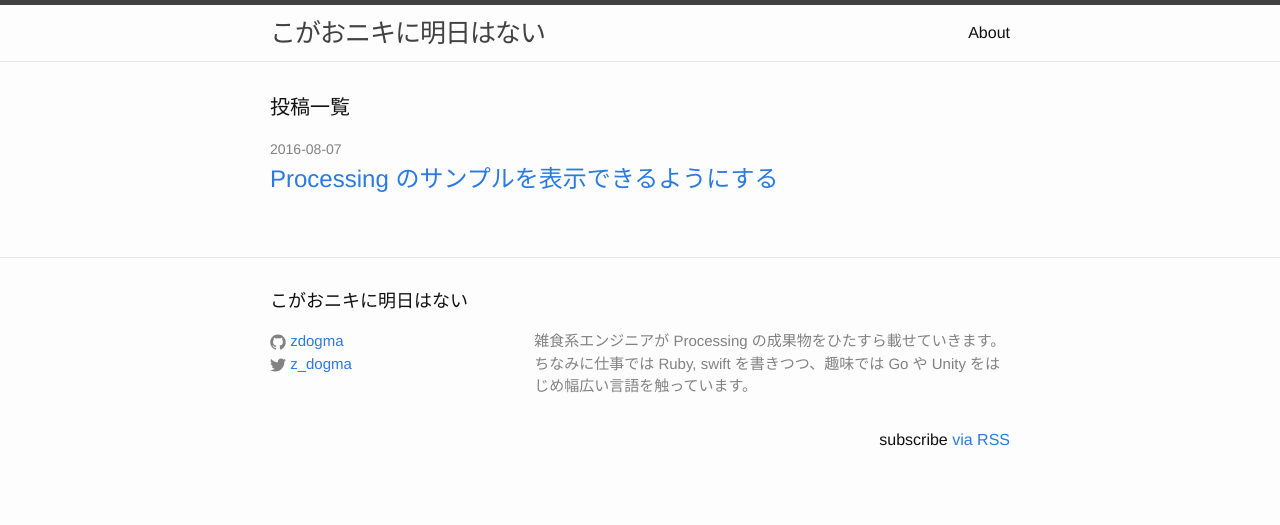
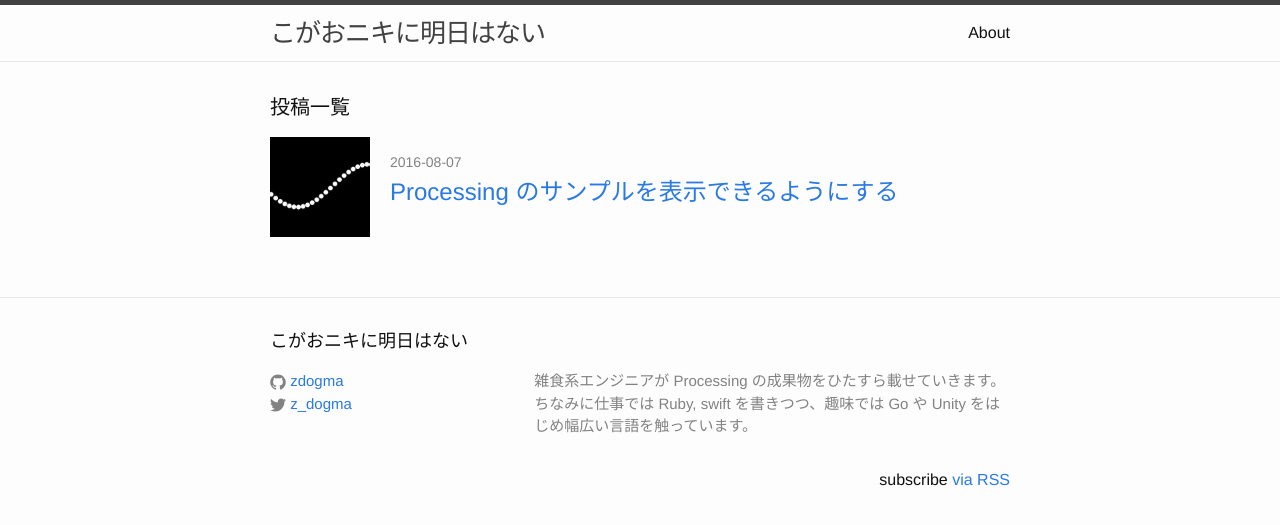
Before and after one commit to zdogma/zdogma.github.io.old, a Jekyll site: the page built from index.html, in a window 1280 px wide. Shown: the top 525 px of the page. Built offline with Jekyll 4.4.1, drawn with Linux system fonts in a browser that asks for light colours.

Commit message:
サムネイルをつけられるようにする

```diff
--- a/Gemfile
+++ b/Gemfile
@@ -1,3 +1,7 @@
 source 'https://rubygems.org'
 
 gem 'github-pages', group: :jekyll_plugins
+
+group :jekyll_plugins do
+  gem 'jekyll-auto-image'
+end
--- a/_config.yml
+++ b/_config.yml
@@ -10,3 +10,10 @@ github_username:  zdogma
 # Build settings
 markdown: kramdown
 exclude: [vendor]
+
+gems:
+  - jekyll-auto-image
+
+# Gem settings
+## jekyll-auto-image
+image: /images/default.jpg
--- a/_includes/head.html
+++ b/_includes/head.html
@@ -9,4 +9,13 @@
   <link rel="stylesheet" href="{{ "/css/main.css" | prepend: site.baseurl }}">
   <link rel="canonical" href="{{ page.url | replace:'index.html','' | prepend: site.baseurl | prepend: site.url }}">
   <link rel="alternate" type="application/rss+xml" title="{{ site.title }}" href="{{ "/feed.xml" | prepend: site.baseurl | prepend: site.url }}">
+
+  <meta name="twitter:card" content="{% if page.image %}summary_large_image{% else %}summary{% endif %}">
+  <meta name="twitter:site" content="@{{ site.twitter_username }}">
+  <meta name="twitter:creator" content="@{{ site.twitter_username }}">
+  <meta name="twitter:title" content="{% if page.title %}{{ page.title }}{% else %}{{ site.title }}{% endif %}">
+  <meta name="twitter:description" content="{% if page.excerpt %}{{ page.excerpt | strip_html | strip_newlines | truncate: 200 }}{% else %}{{ site.description }}{% endif %}">
+  {% if page.image %}
+    <meta name="twitter:image:src" content="{{ page.image | prepend: site.baseurl | prepend: site.url }}">
+  {% endif %}
 </head>
--- a/_posts/2016-08-07-initial-processing.markdown
+++ b/_posts/2016-08-07-initial-processing.markdown
@@ -3,6 +3,7 @@ layout: post
 title:  "Processing のサンプルを表示できるようにする"
 date:   2016-08-07 23:28:31 +0900
 categories: Processing
+image: /images/thumbnails/20160807.jpg
 ---
 
 例として、 [本家サイト](https://processing.org/examples/sinewave.html) にある SignWave を表示してみる。
--- a/_sass/_base.scss
+++ b/_sass/_base.scss
@@ -43,7 +43,6 @@ ul, ol, dl, figure,
  * Images
  */
 img {
-    max-width: 100%;
     vertical-align: middle;
 }
 
--- a/_sass/_processing-canvas.scss
+++ b/_sass/_processing-canvas.scss
@@ -2,5 +2,6 @@
  * Processing Canvas highlighting styles
  */
 .canvas {
+  max-width: 100%;
   margin-bottom: 20px;
 }
--- a/index.html
+++ b/index.html
@@ -6,14 +6,19 @@ layout: default
 
   <h1 class="page-heading">投稿一覧</h1>
 
+  <!-- TODO: CSS を sass に切り出す  -->
   <ul class="post-list">
     {% for post in site.posts %}
-      <li>
-        <span class="post-meta">{{ post.date | date: "%Y-%m-%d " }}</span>
-
-        <h2>
-          <a class="post-link" href="{{ post.url | prepend: site.baseurl }}">{{ post.title }}</a>
-        </h2>
+      <li style="height: 100px;">
+        <span style="display: table-cell;">
+          <img src="{{ post.image | prepend: site.baseurl }}" height="100px" width="100px">
+        </span>
+        <div style="padding-left: 20px; display: table-cell; vertical-align: middle;">
+          <span class="post-meta">{{ post.date | date: "%Y-%m-%d" }}</span>
+          <h2>
+            <a class="post-link" href="{{ post.url | prepend: site.baseurl }}">{{ post.title }}</a>
+          </h2>
+        </div>
       </li>
     {% endfor %}
   </ul>
```
Also changed, not shown: Gemfile.lock, images/default.jpg (added), images/thumbnails/20160807.jpg (added).
